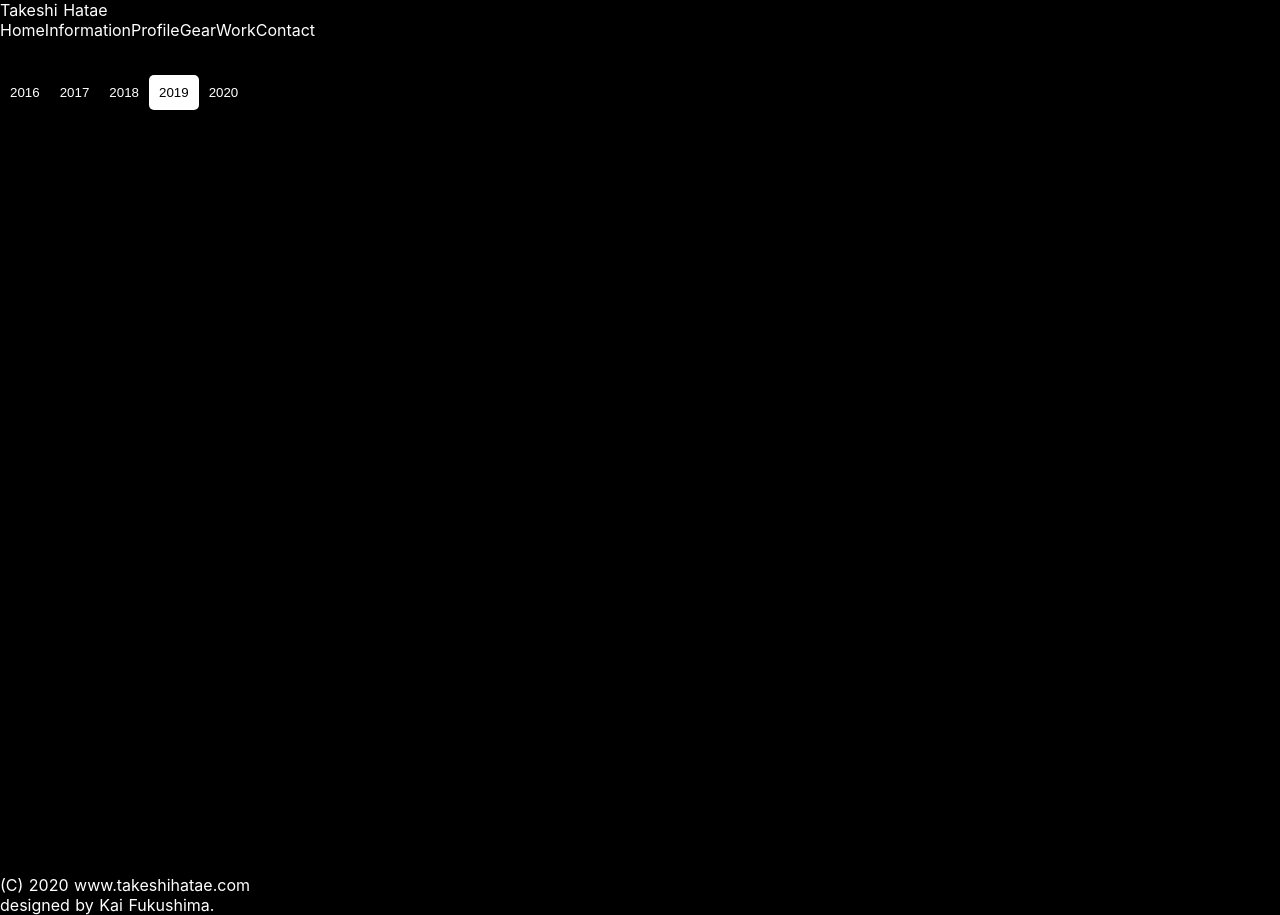
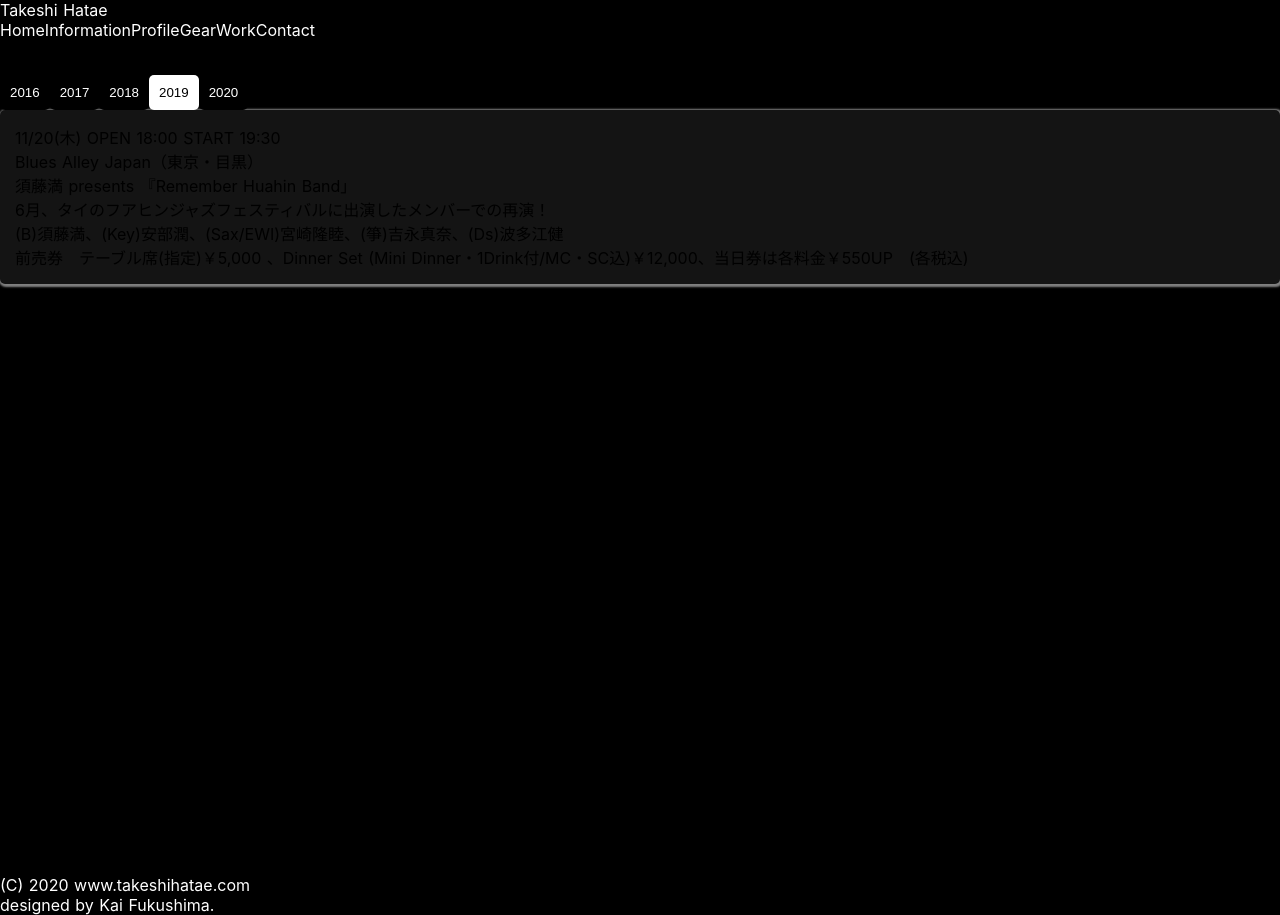
Before and after one commit to mirumiru1969/takeshihatae-homepage, a Nuxt app: page /information in a window 1280 px wide. Both pictures are taken after a click on the button "2019". Built offline with nearby package versions, Linux system fonts and the light colour scheme.

Commit message:
Information整理

```diff
--- a/assets/json/information.json
+++ b/assets/json/information.json
@@ -3,8 +3,13 @@
 
   ],
   "2019": [
-    { "date": "11/20(木)",
-      "title": "須藤満 presents 『Remember Huahin Band」"
+    { "date": "11/20(木) OPEN 18:00 START 19:30",
+      "place": "Blues Alley Japan（東京・目黒）",
+      "title": "須藤満 presents 『Remember Huahin Band」",
+      "link": "https://www.bluesalley.co.jp/i/02live_02.html?id=Schedule-20190816143436",
+      "detail": "6月、タイのフアヒンジャズフェスティバルに出演したメンバーでの再演！",
+      "member": "(B)須藤満、(Key)安部潤、(Sax/EWI)宮崎隆睦、(箏)吉永真奈、(Ds)波多江健",
+      "charge": "前売券　テーブル席(指定)￥5,000 、Dinner Set (Mini Dinner・1Drink付/MC・SC込)￥12,000、当日券は各料金￥550UP　(各税込)"
     }
   ],
   "2018": [
--- a/components/InformationContent.vue
+++ b/components/InformationContent.vue
@@ -1,7 +1,13 @@
 <template>
-  <div>
-    <p>{{ data.date }}</p>
-    <p>{{ data.title }}</p>
+  <div class="information__data">
+    <a v-bind:href="`${data.link}`">
+      <p class="information__data--date">{{ data.date }}</p>
+      <p class="information__data--place">{{ data.place}}</p>
+      <p class="information__data--title">{{ data.title }}</p>
+      <p class="information__data--detail">{{ data.detail }}</p>
+      <p class="information__data--member">{{ data.member }}</p>
+      <p class="information__data--charge">{{ data.charge }}</p>
+    </a>
   </div>
 </template>
 
@@ -12,5 +18,31 @@ export default {
 </script>
 
 <style lang="postcss">
+.information__data {
+  background-color: rgba(20, 20, 20);
+  border-radius: 5px;
+  padding: 15px;
+  transition: .3s;
+  box-shadow: 1px 1px 2px 2px gray;
+  @media (min-width: 960px) {
+    &:hover {
+      background-color: gray;
+      color: black;
+    }
+  }
+
+  &--date, &--place {
+    font-size: 0.7rem;
+    font-weight: bold;
+  }
+  &--title {
+    margin-top: 0.3rem;
+    margin-bottom: 1rem;
+  }
+  &--detail, &--member, &--charge {
+    font-size: 0.7rem;
+    line-height: 1.2rem;
+  }
+}
 
 </style>
--- a/pages/gear.vue
+++ b/pages/gear.vue
@@ -76,8 +76,10 @@
         position: absolute;
         top: 0;
         z-index: 5;
-        &:hover {
-          background-color: rgba(0, 0, 0, 0);
+        @media (min-width: 960px) {
+          &:hover {
+            background-color: rgba(0, 0, 0, 0);
+          }
         }
       }
       &--img1 {
@@ -118,8 +120,10 @@
         transition: background-color 0.3s;
         top: 0;
         z-index: 5;
-        &:hover {
-          background-color: rgba(0, 0, 0, 0);
+        @media (min-width: 960px) {
+          &:hover {
+            background-color: rgba(0, 0, 0, 0);
+          }
         }
       }
       &--img1 {
--- a/pages/information.vue
+++ b/pages/information.vue
@@ -49,7 +49,7 @@ export default {
   }
 
   &__content {
-    margin-top: 50px;
+    margin-top: 80px;
     &--comp {
       color: white;
       box-shadow: 2px 2px 2px 1px rgba(0,0,0,0.4);
```
Also changed, not shown: .travis.yml, 1 other file (tests, documents, lock files or other folders).
